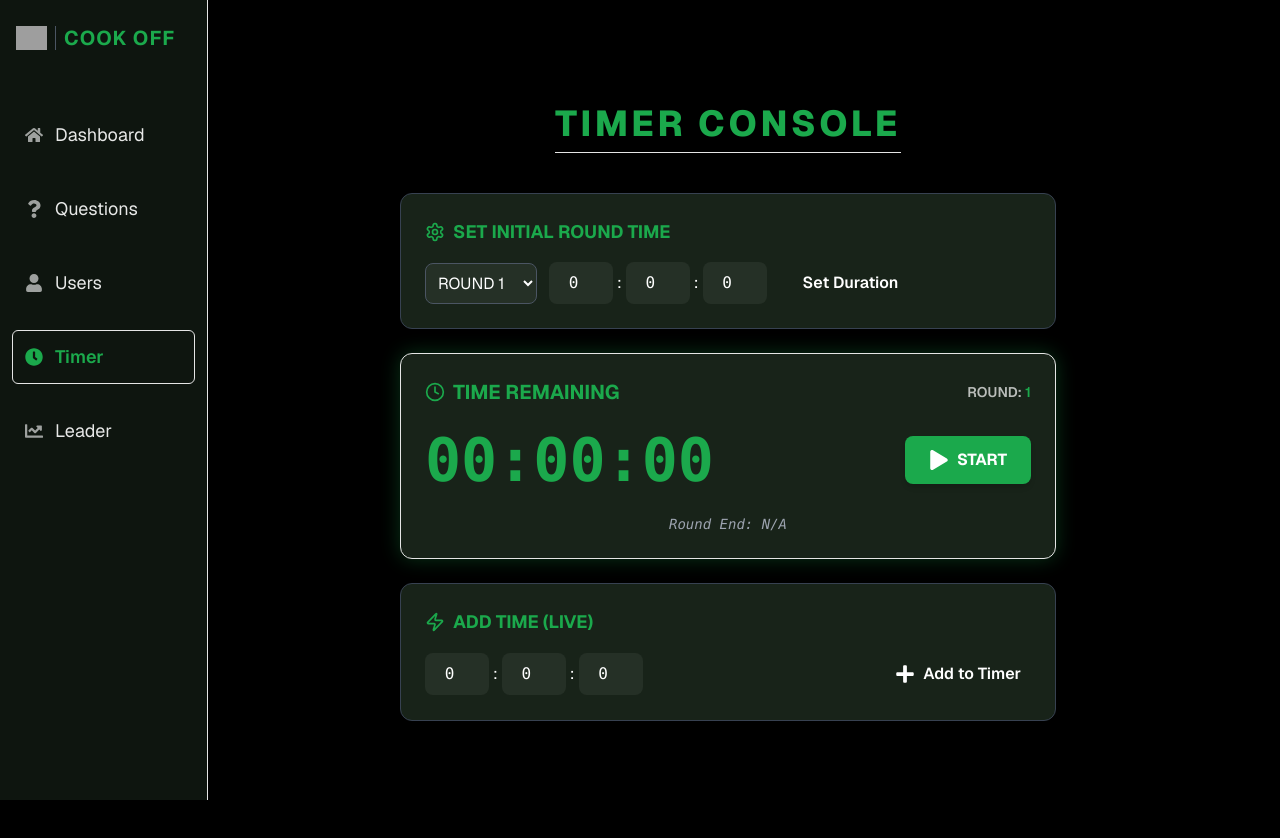
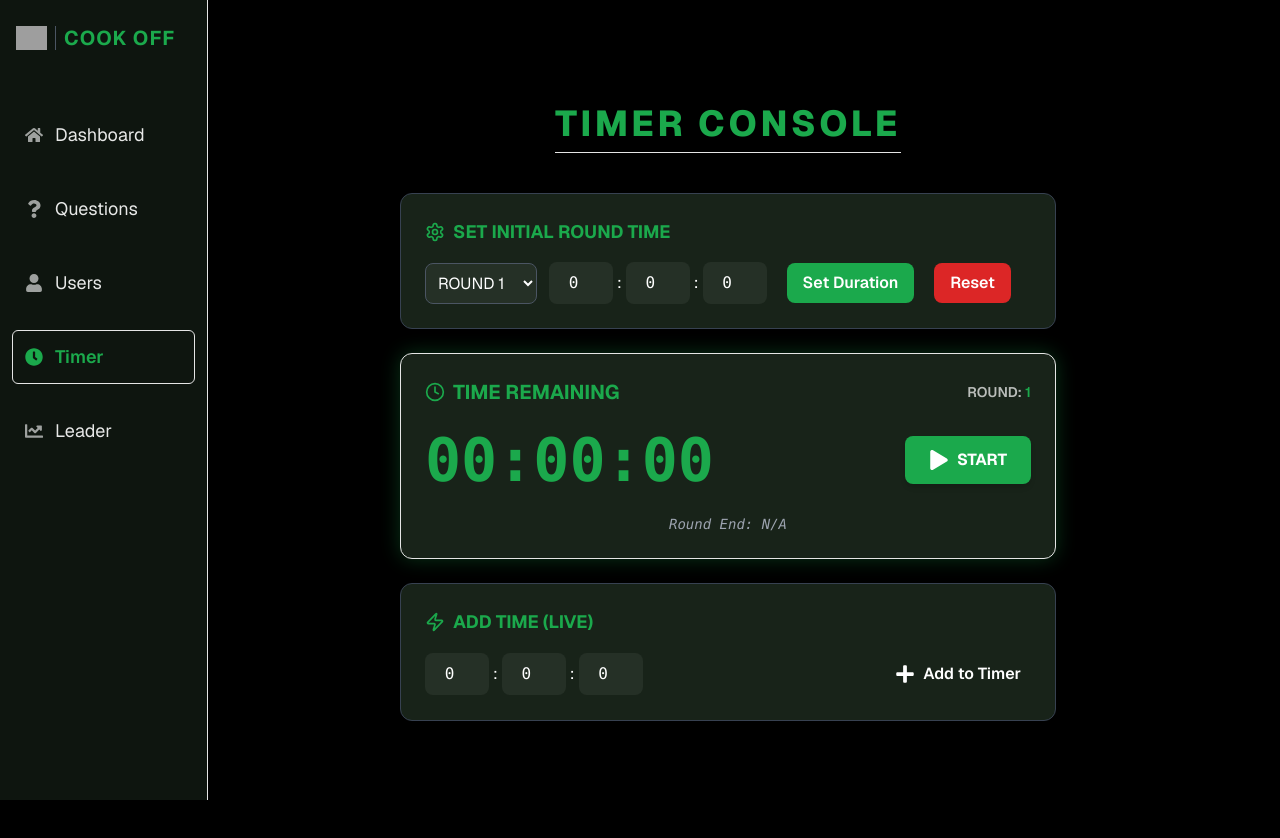
Before and after one commit to abhitrueprogrammer/cookoff-admin-X, a Next.js app: page /timer in a window 1280 px wide. Shown: the top 838 px of the page. Built offline with nearby package versions, Linux system fonts and the light colour scheme; no server answers; grey boxes are pictures that could not be loaded; a web font is replaced by a local one.

Commit message:
updated and fixed timer

```diff
--- a/src/api/timer.ts
+++ b/src/api/timer.ts
@@ -64,6 +64,17 @@ export async function updateTime(data: UpdateTimeParams): Promise<void> {
 }
 
 /**
+ * Reset the round.
+ */
+export async function resetRound(): Promise<void> {
+  try {
+    await api.get("/admin/resetRound");
+  } catch (e) {
+    throw handleAPIError(e);
+  }
+}
+
+/**
  * Start a new round. Increments internal round counter and sets start times.
  */
 export async function startRound(): Promise<StartRoundResponse> {
--- a/src/app/timer/page.tsx
+++ b/src/app/timer/page.tsx
@@ -3,6 +3,7 @@
 import {
   getTime,
   type GetTimeResponse,
+  resetRound,
   setTime,
   type SetTimeParams,
   startRound,
@@ -112,13 +113,18 @@ function Timer() {
     };
 
     await setTime(payload);
-    void fetchTimer();
   }
 
   async function handleStartRound() {
     setIsStarting(true);
     await startRound();
-    await handleSetTime();
+    void fetchTimer();
+    setIsStarting(false);
+  }
+
+  async function handleResetRound() {
+    await resetRound();
+    void fetchTimer();
     setIsStarting(false);
   }
 
@@ -229,10 +235,16 @@ function Timer() {
             </div>
 
             <button
-              className={`ml-0 whitespace-nowrap rounded-lg sm:ml-2 bg-[${ACCENT_GREEN}]/70 px-4 py-2 text-center font-semibold text-white transition hover:bg-[${ACCENT_GREEN}] mt-3 hover:text-black sm:mt-0`}
+              className={`ml-0 whitespace-nowrap rounded-lg sm:ml-2 bg-[${ACCENT_GREEN}] mt-3 px-4 py-2 text-center font-semibold text-white transition hover:bg-[#1ba94c]/70 hover:text-white sm:mt-0`}
               onClick={handleSetTime}
             >
               Set Duration
+            </button>
+            <button
+              className={`ml-0 mt-3 whitespace-nowrap rounded-lg bg-red-600 px-4 py-2 text-center font-semibold text-white transition hover:bg-red-700 hover:text-white sm:ml-2 sm:mt-0`}
+              onClick={handleResetRound}
+            >
+              Reset
             </button>
           </div>
         </div>
@@ -260,12 +272,12 @@ function Timer() {
             </div>
 
             <button
-              disabled={isStarting}
+              disabled={isStarting || isRunning}
               className={`rounded-lg px-6 py-3 font-bold uppercase text-white shadow-md transition-all duration-200 ${
                 isStarting
                   ? "cursor-not-allowed bg-gray-500"
                   : isRunning
-                    ? "bg-red-600 hover:scale-105 hover:bg-red-500"
+                    ? "cursor-not-allowed bg-gray-500" /* New: Use gray and disable hover effects */
                     : `bg-[${ACCENT_GREEN}] hover:scale-105 hover:bg-[#15803d]`
               }`}
               onClick={handleStartRound}
```
